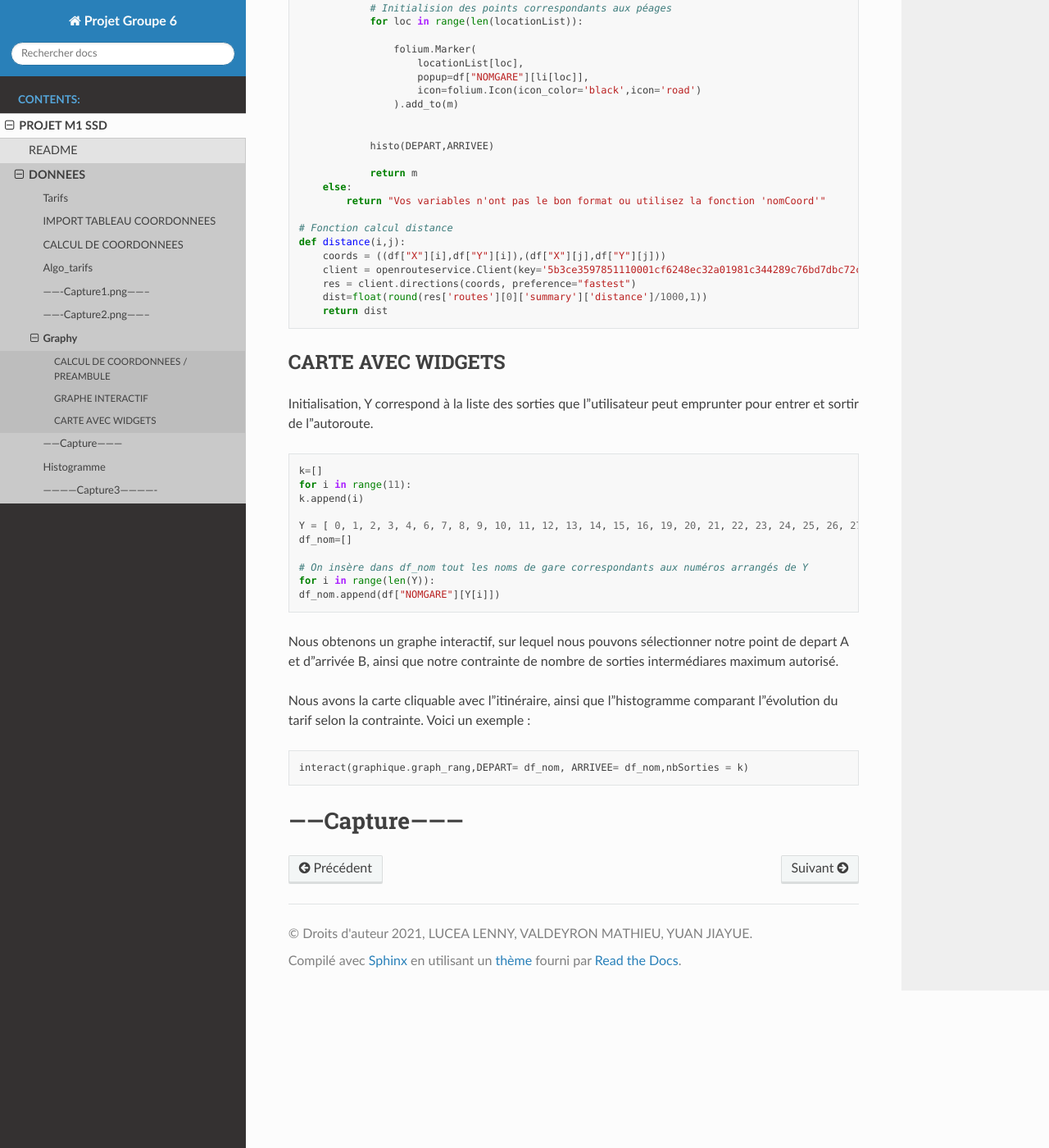
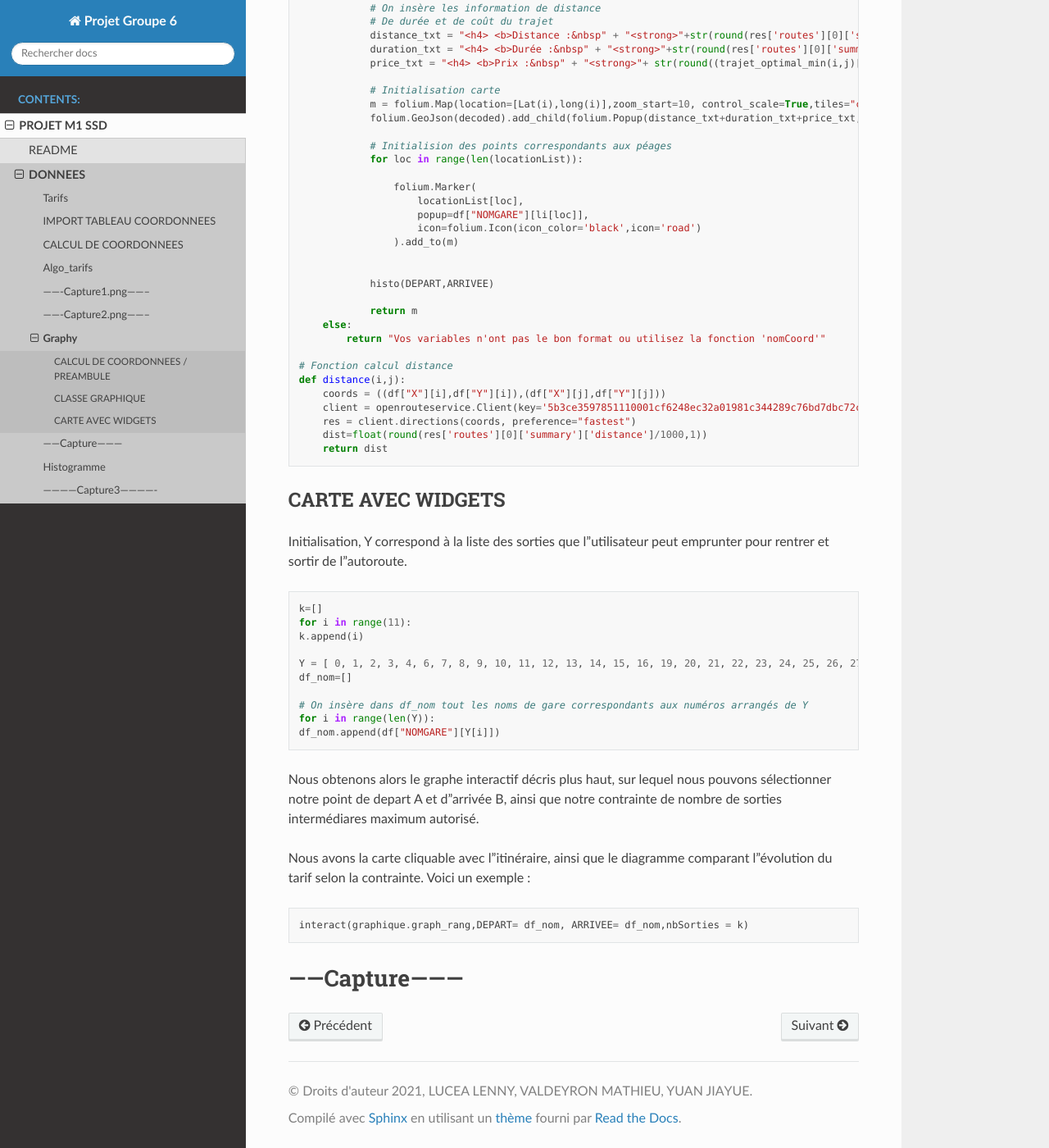
Before and after one commit to lucea97217/mapsud, a Sphinx documentation site: the page built from Sphinx_DL/source/Projet/DONNEES/Graphy.md, in a window 1280 px wide and 1400 px high, scrolled down 3570 px. Shown: the whole window at 82% size. Built offline with Sphinx 7.4.7 and the Read the Docs theme 2.0.0, drawn with Linux system fonts in a browser that asks for light colours; some of the changed text lies outside the part shown.

Commit message:
Update Graphy.md

```diff
--- a/Sphinx_DL/source/Projet/DONNEES/Graphy.md
+++ b/Sphinx_DL/source/Projet/DONNEES/Graphy.md
@@ -87,13 +87,15 @@
 
 
 
-## GRAPHE INTERACTIF
+## CLASSE GRAPHIQUE
 
-Creation classe graphique
+Creation de la classe graphique
 
-Elle permet d'afficher un graphe interactif
+Elle permet d'afficher le compte rendu final du projet via la fonction "graph_rang(DEPART,ARRIVEE,nbSorties)".
 
-class graphique:
+Elle affiche à l'écran un graphique interractif permettant à l'utilisateur de sélectionner une entrée A et une sortie B, ainsi que k le nombre maximum de sorties intermédiaires autorisées, pour le trajet optimisant le tarif entre A et B.
+
+Apparaît alors à l'écran une carte cliquable avec l'itinéraire optimal surligné, ainsi que plusieurs informations sur celui-ci, comme la durée estimé, la distance, ou encore le tarif prévu pour le péage. Apparaît également le diagramme en baton comparant les tarifs selon la contrainte k.
 
     def __init__(self) -> None:
         pass
@@ -203,7 +205,7 @@
 
 ## CARTE AVEC WIDGETS
 
-Initialisation, Y correspond à la liste des sorties que l'utilisateur peut emprunter pour entrer et sortir de l'autoroute.
+Initialisation, Y correspond à la liste des sorties que l'utilisateur peut emprunter pour rentrer et sortir de l'autoroute.
 
     k=[]
     for i in range(11):
@@ -218,9 +220,9 @@
 
 
 
-Nous obtenons un graphe interactif, sur lequel nous pouvons sélectionner notre point de depart A et d'arrivée B, ainsi que notre contrainte de nombre de sorties intermédiares maximum autorisé.
+Nous obtenons alors le graphe interactif décris plus haut, sur lequel nous pouvons sélectionner notre point de depart A et d'arrivée B, ainsi que notre contrainte de nombre de sorties intermédiares maximum autorisé.
 
-Nous avons la carte cliquable avec l'itinéraire, ainsi que l'histogramme comparant l'évolution du tarif selon la contrainte. Voici un exemple :
+Nous avons la carte cliquable avec l'itinéraire, ainsi que le diagramme comparant l'évolution du tarif selon la contrainte. Voici un exemple :
 
     interact(graphique.graph_rang,DEPART= df_nom, ARRIVEE= df_nom,nbSorties = k)
 
```
